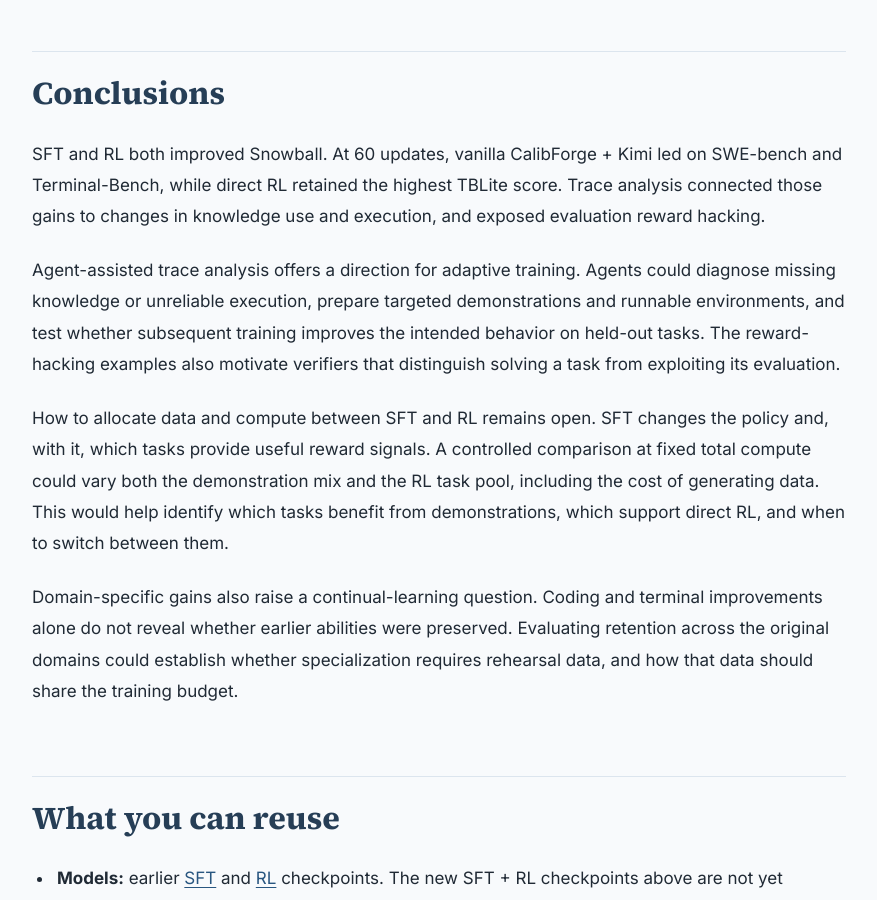
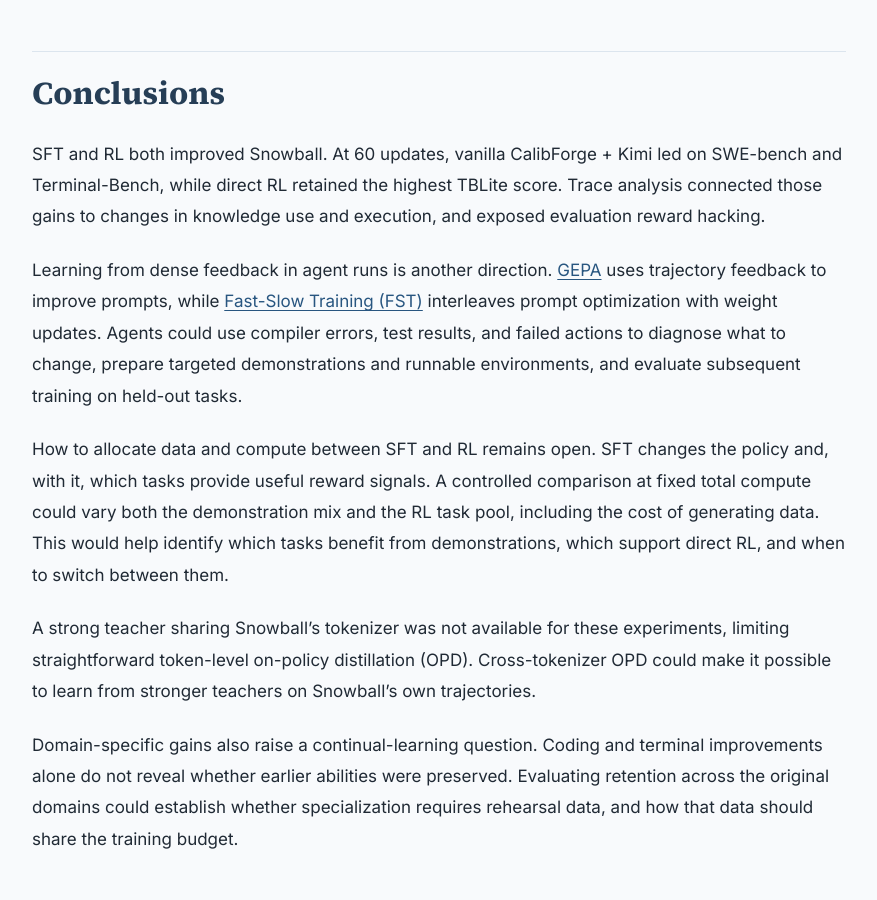
Before and after one commit to lukedhlee/lukedhlee.github.io, a Jekyll site: the page built from _posts/2026-10-21-turning-snowball-into-a-coding-agent.md, in a window 1280 px wide and 900 px high, scrolled down 18435 px. Shown: the whole window, without its empty margins (201-1078 px from the left). Built offline with Jekyll 4.4.1, drawn with Linux system fonts in a browser that asks for light colours; some of the changed text lies outside the part shown.

Commit message:
Add dense-feedback and cross-tokenizer distillation directions

```diff
--- a/_posts/2026-10-21-turning-snowball-into-a-coding-agent.md
+++ b/_posts/2026-10-21-turning-snowball-into-a-coding-agent.md
@@ -33,7 +33,7 @@
 
 Both SFT and RL substantially improved Snowball, with different strengths. SFT + RL reached the strongest SWE-bench and Terminal-Bench results, while direct RL remained competitive on TBLite without additional coding-agent demonstrations.
 
-This post follows our part in Marin’s first post-training effort, including the failed experiments and debugging behind the results. We hope others can learn from our mistakes and avoid some of the same struggles.
+This post follows our part in Marin’s first post-training effort, including the failed experiments and debugging behind the results. We hope sharing these details helps others with their own post-training efforts and advances the open science of foundation models.
 
 <div class="table-wrap" markdown="1">
 
@@ -366,9 +366,11 @@
 
 SFT and RL both improved Snowball. At 60 updates, vanilla CalibForge + Kimi led on SWE-bench and Terminal-Bench, while direct RL retained the highest TBLite score. Trace analysis connected those gains to changes in knowledge use and execution, and exposed evaluation reward hacking.
 
-Agent-assisted trace analysis offers a direction for adaptive training. Agents could diagnose missing knowledge or unreliable execution, prepare targeted demonstrations and runnable environments, and test whether subsequent training improves the intended behavior on held-out tasks. The reward-hacking examples also motivate verifiers that distinguish solving a task from exploiting its evaluation.
+Learning from dense feedback in agent runs is another direction. [GEPA](https://arxiv.org/abs/2507.19457) uses trajectory feedback to improve prompts, while [Fast-Slow Training (FST)](https://arxiv.org/abs/2605.12484) interleaves prompt optimization with weight updates. Agents could use compiler errors, test results, and failed actions to diagnose what to change, prepare targeted demonstrations and runnable environments, and evaluate subsequent training on held-out tasks.
 
 How to allocate data and compute between SFT and RL remains open. SFT changes the policy and, with it, which tasks provide useful reward signals. A controlled comparison at fixed total compute could vary both the demonstration mix and the RL task pool, including the cost of generating data. This would help identify which tasks benefit from demonstrations, which support direct RL, and when to switch between them.
+
+A strong teacher sharing Snowball’s tokenizer was not available for these experiments, limiting straightforward token-level on-policy distillation (OPD). Cross-tokenizer OPD could make it possible to learn from stronger teachers on Snowball’s own trajectories.
 
 Domain-specific gains also raise a continual-learning question. Coding and terminal improvements alone do not reveal whether earlier abilities were preserved. Evaluating retention across the original domains could establish whether specialization requires rehearsal data, and how that data should share the training budget.
 
```
